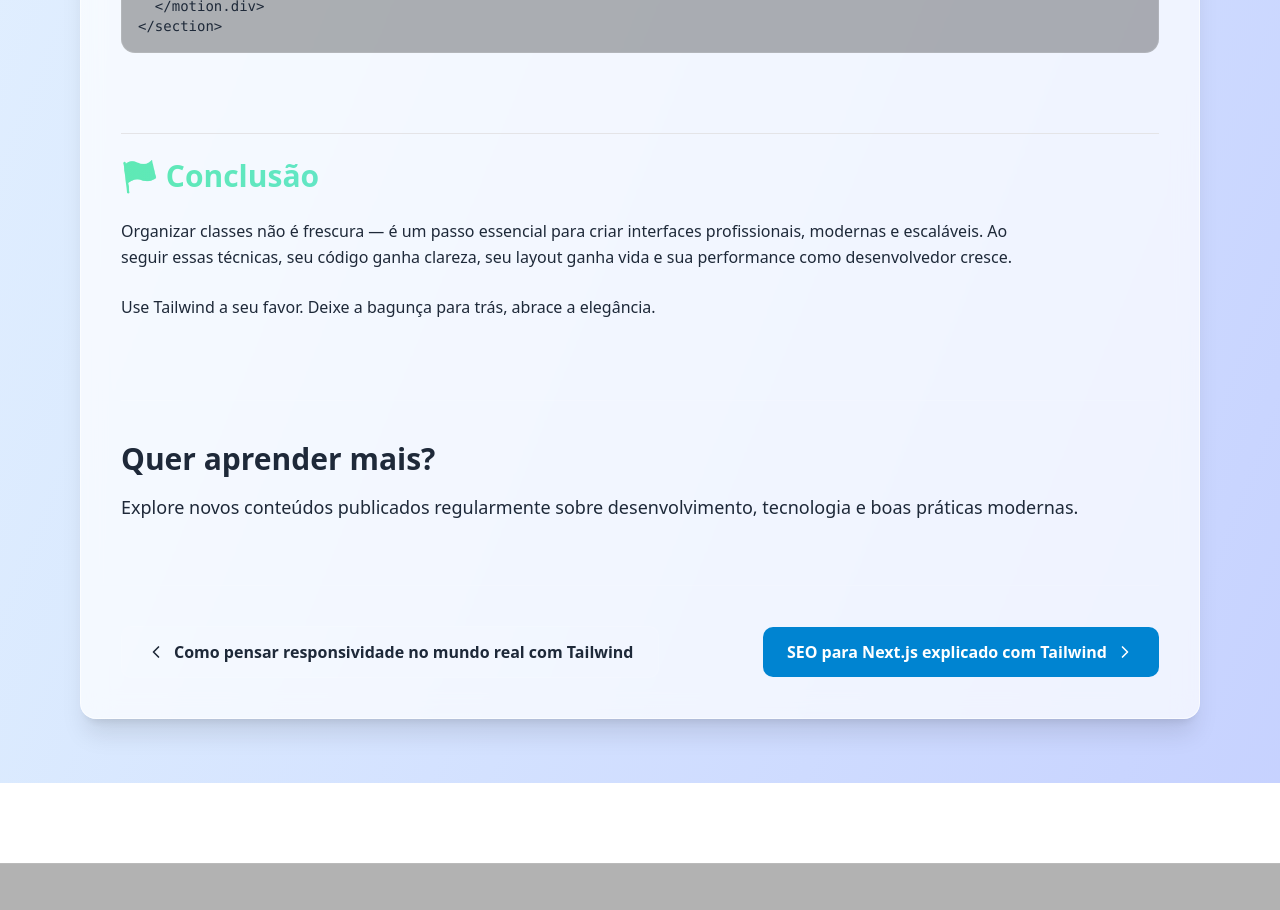
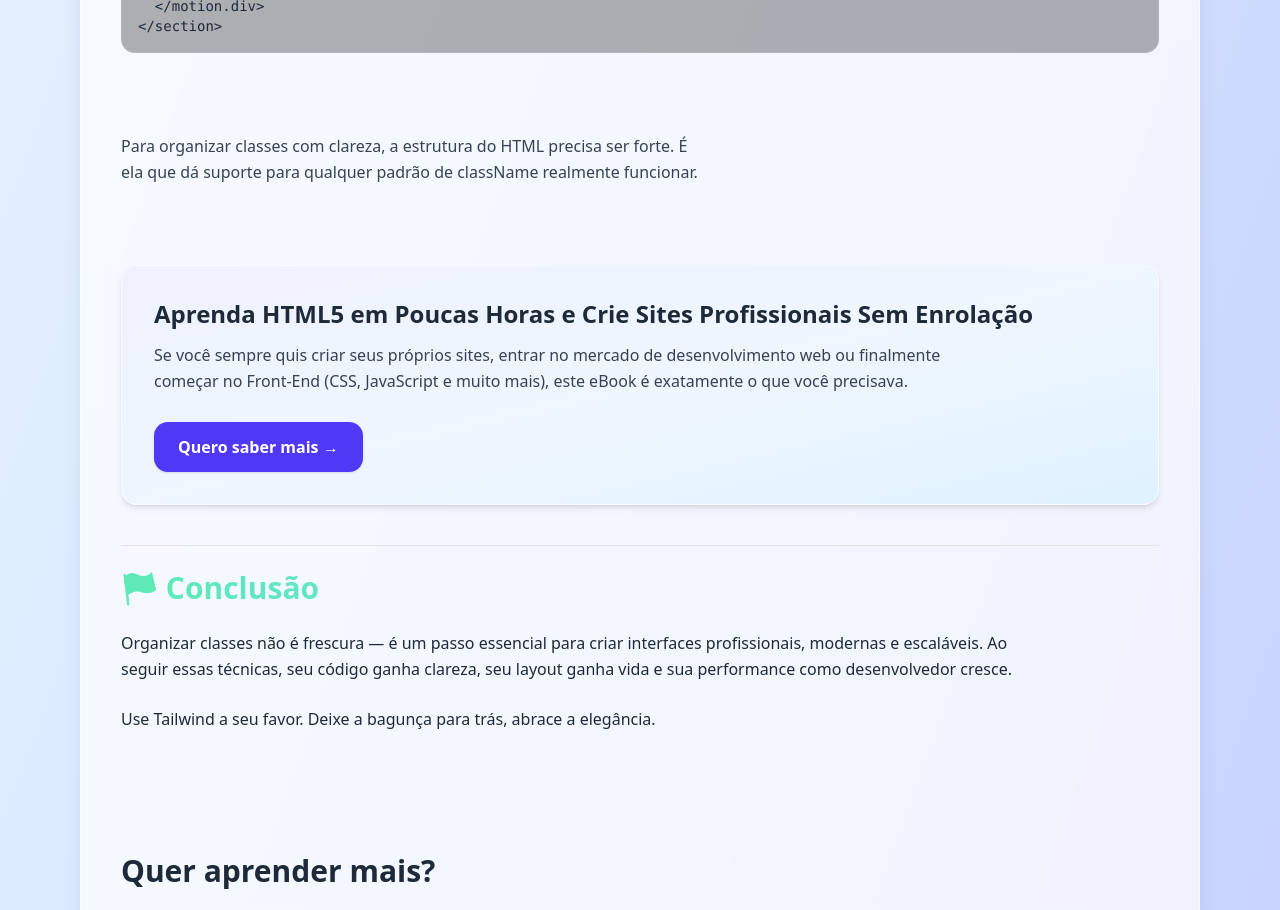
Before and after one commit to robsonalbuquerquedev/windly, a Next.js app: page /blog/classname-na-pratica in a window 1280 px wide. Shown: the part 2560-3470 px from the top of the page. Built offline with nearby package versions, Linux system fonts and the light colour scheme.

Commit message:
update: atualizar componente blog

```diff
--- a/src/components/blog/ClassnameNaPraticaContent.tsx
+++ b/src/components/blog/ClassnameNaPraticaContent.tsx
@@ -4,6 +4,7 @@ import { motion } from "framer-motion";
 import { ButtonBlog } from "@/components/buttons/ButtonBlog";
 import { staggerContainer } from "@/utils/animations";
 import { posts } from "@/data/posts";
+import CTA from "@/components/cta/CTA";
 
 const currentIndex = posts.findIndex((p) => p.href === "/blog/classname-na-pratica");
 const previous = posts[currentIndex - 1];
@@ -176,6 +177,16 @@ const buttonClass = clsx(
                     </motion.pre>
                 </motion.section>
 
+                <p className="text-gray-700">
+                    Para organizar classes com clareza, a estrutura do HTML precisa ser forte. É ela que dá suporte para qualquer padrão de className realmente funcionar.
+                </p>
+
+                <CTA
+                    title="Aprenda HTML5 em Poucas Horas e Crie Sites Profissionais Sem Enrolação"
+                    description="Se você sempre quis criar seus próprios sites, entrar no mercado de desenvolvimento web ou finalmente começar no Front-End (CSS, JavaScript e muito mais), este eBook é exatamente o que você precisava."
+                    href="https://go.hotmart.com/T103137279S"
+                />
+
                 {/* Conclusão */}
                 <motion.section
                     initial={{ opacity: 0 }}
```
